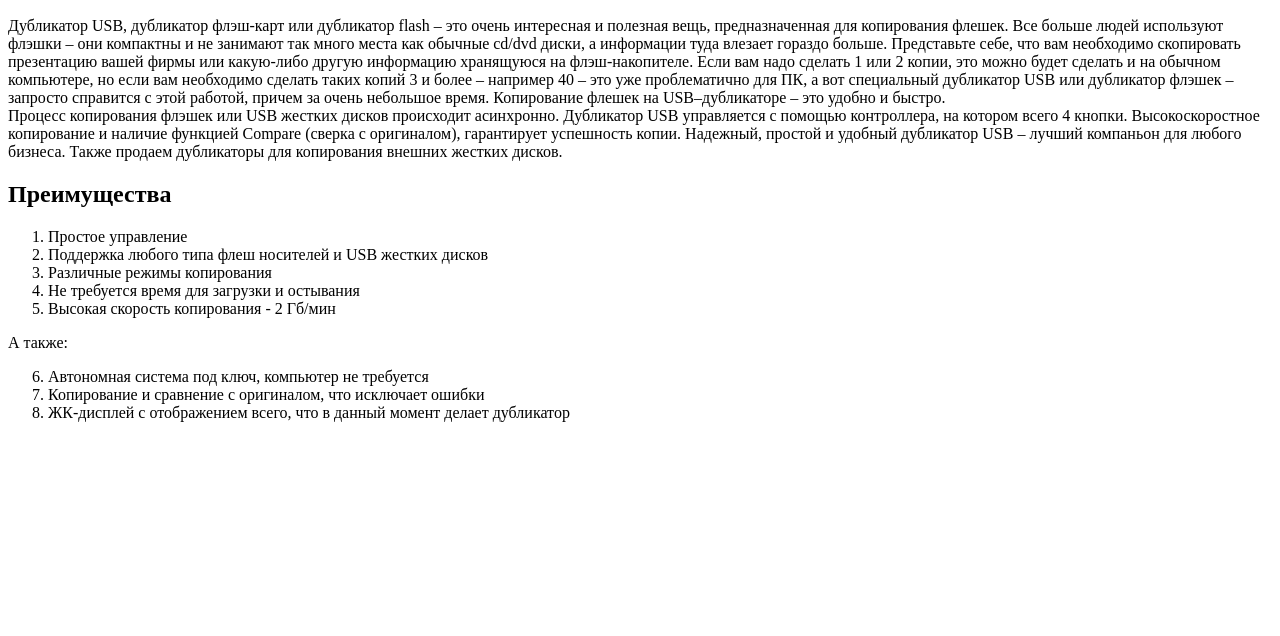
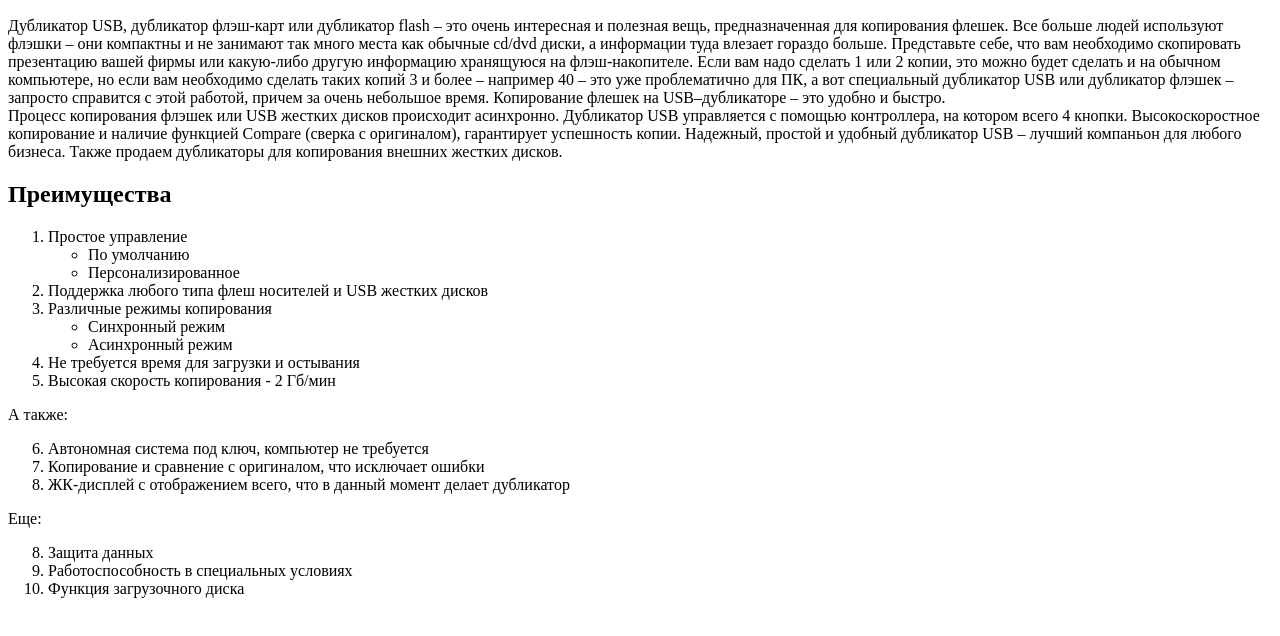
Before and after one commit to laptevapv/web-front-labs, a plain HTML site: page lab2/usb.html in a window 1280 px wide. Shown: the part 146-782 px from the top of the page. Drawn offline with Linux system fonts and the light colour scheme.

Commit message:
Упорядочение и добавление преимуществ

```diff
--- a/lab2/usb.html
+++ b/lab2/usb.html
@@ -42,8 +42,17 @@
 
                     <ol>
                         <li>Простое управление</li>
+                        <ul>
+                            <li>По умолчанию</li>
+                            <li>Персонализированное</li>
+                        </ul>
                         <li>Поддержка любого типа флеш носителей и USB жестких дисков</li>
-                        <li>Различные режимы копирования</li>
+                        <li>Различные режимы копирования
+                            <ul>
+                                <li>Синхронный режим</li>
+                                <li>Асинхронный режим</li>
+                            </ul>
+                        </li>
                         <li>Не требуется время для загрузки и остывания</li>
                         <li>Высокая скорость копирования - 2 Гб/мин</li>
                     </ol>
@@ -53,6 +62,12 @@
                     <li>Копирование и сравнение с оригиналом, что исключает ошибки</li>
                     <li>ЖК-дисплей с отображением всего, что в данный момент делает дубликатор</li>
                 </ol>
+                <div>Еще:</div>
+                <ol start="8">
+                    <li>Защита данных </li>
+                    <li>Работоспособность в специальных условиях</li>
+                    <li>Функция загрузочного диска</li>
+                </ol>
     </body>
 
 
```
